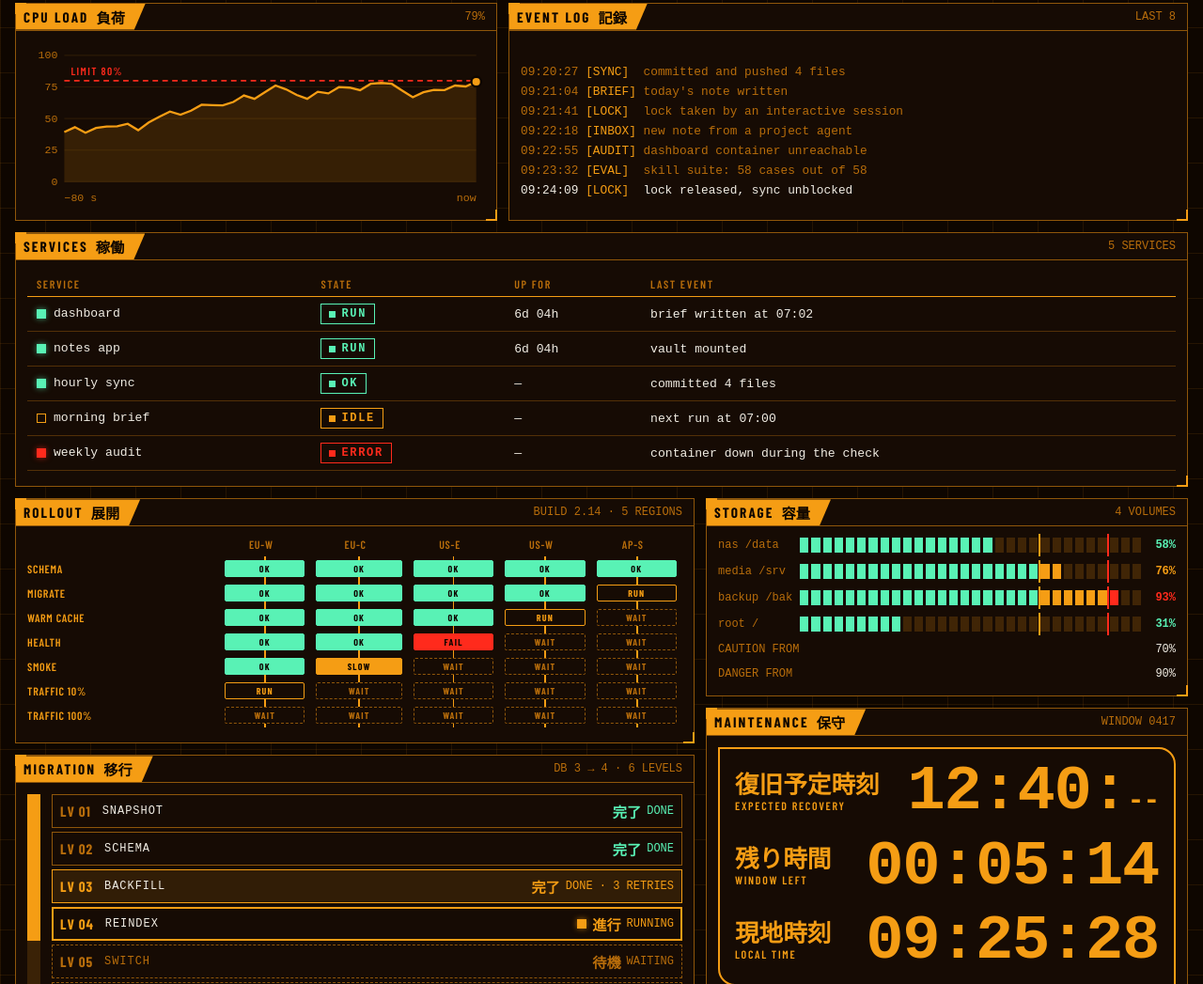
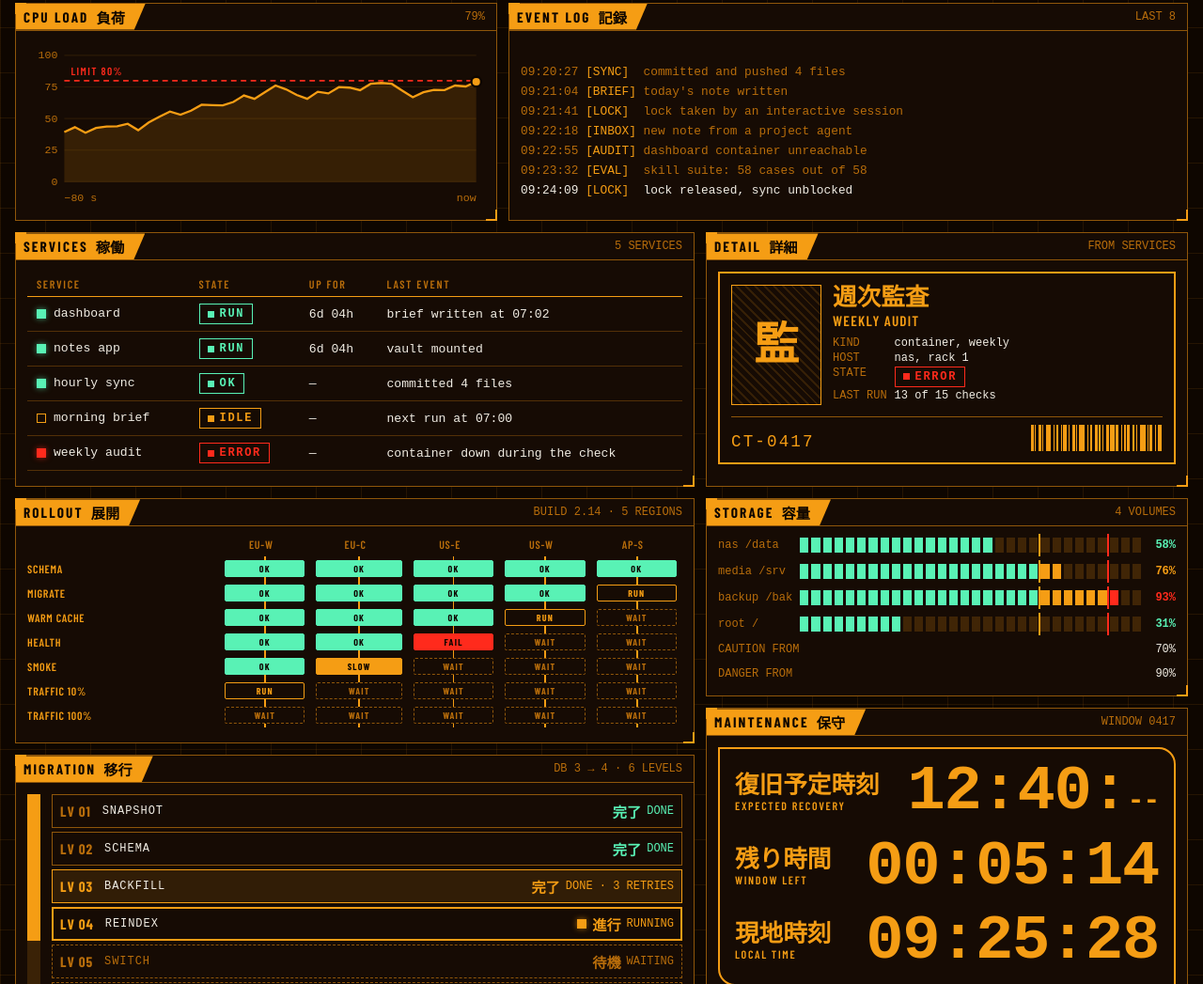
Before and after one commit to Tabrigos/kanshi, a website: page demo/index.html in a window 1280 px wide. Shown: the part 1555-2602 px from the top of the page at 94% size. Drawn offline with nearby package versions, Linux system fonts and the light colour scheme; a web font is replaced by a local one.

Commit message:
Add k-record, the card of one thing opened from a list
A picture slot, a name, fields in a dl, and a foot with a serial and a bar
code the stylesheet draws as decoration. The frame glows only under k-fx.
The demo shows the failing service beside the services table.

```diff
--- a/demo/index.html
+++ b/demo/index.html
@@ -136,7 +136,7 @@
       </div>
     </section>
 
-    <section class="k-panel span-all" aria-labelledby="title-services">
+    <section class="k-panel span-all span-7" aria-labelledby="title-services">
       <div class="k-panel-head">
         <h2 class="k-panel-title" id="title-services">Services <span lang="ja">稼働</span></h2>
         <span class="k-panel-meta">5 SERVICES</span>
@@ -154,6 +154,32 @@
             </tbody>
           </table>
         </div>
+      </div>
+    </section>
+
+    <section class="k-panel span-all span-5" aria-labelledby="title-record">
+      <div class="k-panel-head">
+        <h2 class="k-panel-title" id="title-record">Detail <span lang="ja">詳細</span></h2>
+        <span class="k-panel-meta">FROM SERVICES</span>
+      </div>
+      <div class="k-panel-body">
+        <article class="k-record" aria-labelledby="record-name">
+          <div class="k-record-pic" aria-hidden="true">監</div>
+          <div>
+            <h3 class="k-record-name" id="record-name" lang="ja">週次監査</h3>
+            <div class="k-record-sub">Weekly audit</div>
+            <dl class="k-record-fields">
+              <dt>Kind</dt><dd>container, weekly</dd>
+              <dt>Host</dt><dd>nas, rack 1</dd>
+              <dt>State</dt><dd><span class="k-chip k-tone-critical">Error</span></dd>
+              <dt>Last run</dt><dd>13 of 15 checks</dd>
+            </dl>
+          </div>
+          <div class="k-record-foot">
+            <span class="k-record-serial">CT-0417</span>
+            <span class="k-record-code" aria-hidden="true"></span>
+          </div>
+        </article>
       </div>
     </section>
 
--- a/src/components.css
+++ b/src/components.css
@@ -404,3 +404,29 @@
 .k-level[data-state="off"] .k-level-name,
 .k-level[data-state="off"] .k-level-state { color: var(--k-color-text-dim); }
 .k-level[data-state="off"]::before { background: color-mix(in srgb, var(--k-color-border) 30%, transparent); }
+
+/* ——— record: the card of one thing (a host, a user, a device) opened from a
+   search or a click: a picture slot, a name, its fields, a serial and a bar
+   code. The bar code is decoration drawn by the stylesheet, the same on every
+   card, never a code to scan. The frame glows only with `k-fx`. ——— */
+.k-record { display: grid; grid-template-columns: 96px minmax(0, 1fr); gap: var(--k-space-3); padding: var(--k-space-3); border: 2px solid var(--k-color-accent); }
+.k-fx .k-record { box-shadow: 0 0 12px color-mix(in srgb, var(--k-color-accent) 35%, transparent), inset 0 0 12px color-mix(in srgb, var(--k-color-accent) 15%, transparent); }
+.k-record-pic { display: grid; place-items: center; aspect-ratio: 3 / 4; overflow: hidden; border: var(--k-frame-line) solid var(--k-color-accent); background: repeating-linear-gradient(45deg, var(--k-tint-accent) 0 2px, transparent 2px 7px); color: var(--k-color-accent); font-family: var(--k-font-family-display); font-weight: var(--k-font-weight-display); font-size: 3rem; line-height: 1; }
+.k-record-pic img { display: block; width: 100%; height: 100%; object-fit: cover; }
+.k-record-name { margin: 0; font-family: var(--k-font-family-display); font-weight: var(--k-font-weight-display); font-size: 1.6rem; line-height: 1.1; color: var(--k-color-accent); overflow-wrap: anywhere; }
+.k-record-sub { font-weight: var(--k-font-weight-ui); letter-spacing: 0.08em; text-transform: uppercase; color: var(--k-color-accent); }
+.k-record-fields { display: grid; grid-template-columns: auto minmax(0, 1fr); gap: 2px var(--k-space-2); margin: var(--k-space-2) 0 0; font-family: var(--k-font-family-data); font-size: var(--k-font-size-caption); }
+.k-record-fields dt { color: var(--k-color-text-dim); text-transform: uppercase; }
+.k-record-fields dd { margin: 0; color: var(--k-color-text); overflow-wrap: anywhere; }
+.k-record-foot { grid-column: 1 / -1; display: flex; flex-wrap: wrap; align-items: end; justify-content: space-between; gap: var(--k-space-2); padding-top: var(--k-space-2); border-top: var(--k-frame-line) solid var(--k-color-border); }
+.k-record-serial { font-family: var(--k-font-family-data); font-size: 1.1rem; letter-spacing: 0.12em; font-variant-numeric: tabular-nums; color: var(--k-color-accent); }
+.k-record-code {
+  display: block;
+  width: 140px;
+  max-width: 100%;
+  height: 28px;
+  background:
+    repeating-linear-gradient(90deg, var(--k-color-accent) 0 1px, transparent 1px 4px),
+    repeating-linear-gradient(90deg, var(--k-color-accent) 0 2px, transparent 2px 9px),
+    repeating-linear-gradient(90deg, var(--k-color-accent) 0 3px, transparent 3px 17px);
+}
```
Also changed, not shown: skills/kanshi/SKILL.md (+1 -0 lines), skills/kanshi/references/api.md (+39 -1 lines), tests/css.test.mjs (+18 -0 lines), CHANGELOG.md.
